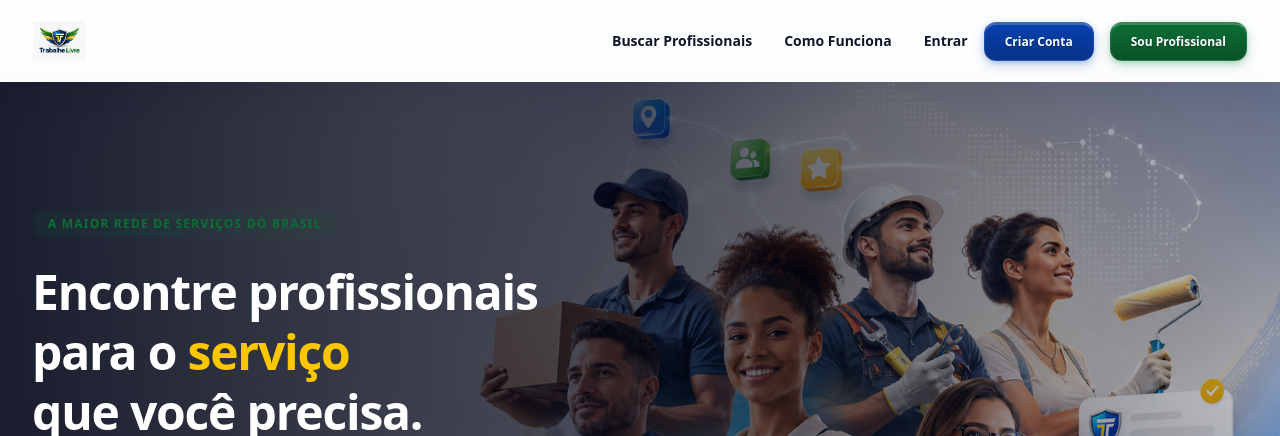
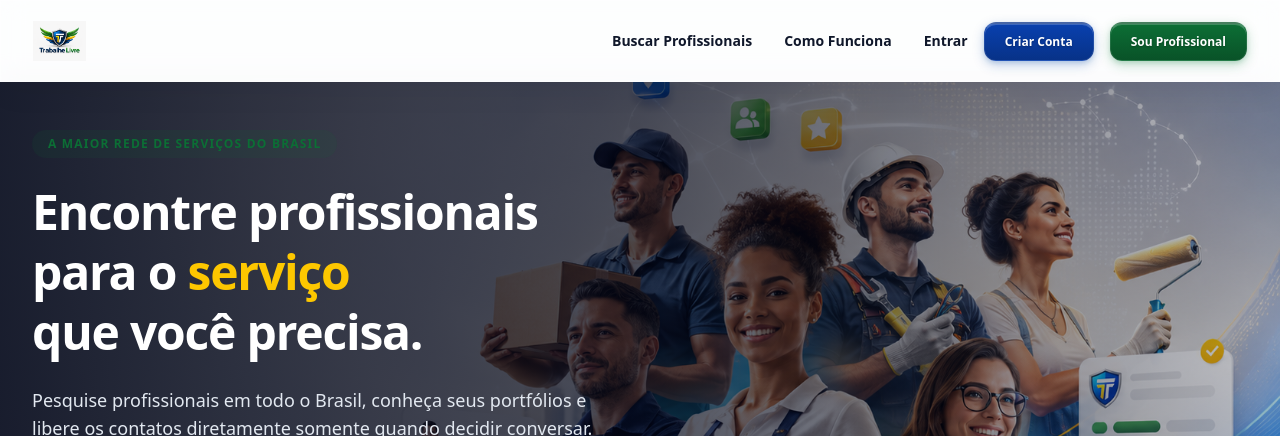
Before and after one commit to Sandromuller1480/trabalhe-livre, a Next.js app: page / in a window 1280 px wide. Shown: the top 436 px of the page. Built offline with nearby package versions, Linux system fonts and the light colour scheme; no server answers; the database is empty.

Commit message:
feat: create home page with search form, category listing, and featured professionals section

```diff
--- a/src/app/(public)/page.tsx
+++ b/src/app/(public)/page.tsx
@@ -155,7 +155,8 @@ export default async function HomePage() {
         <div className="absolute inset-0 bg-gradient-to-r from-slate-950/90 via-slate-950/70 to-slate-950/25 z-0"></div>
 
         <div className="max-w-7xl mx-auto px-4 sm:px-6 lg:px-8 relative z-10 w-full flex flex-col items-start text-left">
-          <span className="text-xs font-bold text-secondary-base uppercase tracking-widest bg-secondary-base/10 px-4 py-1.5 rounded-full mb-6">
+          <div className="-mt-10 sm:-mt-14 lg:-mt-20">
+            <span className="inline-block text-xs font-bold text-secondary-base uppercase tracking-widest bg-secondary-base/10 px-4 py-1.5 rounded-full mb-6">
               A Maior Rede de Serviços do Brasil
             </span>
             <h1 className="text-3xl sm:text-4xl lg:text-5xl font-extrabold tracking-tight mb-6 max-w-2xl leading-tight">
@@ -163,6 +164,7 @@ export default async function HomePage() {
               para o <span className="text-yellow-400">serviço</span><br />
               que você precisa.
             </h1>
+          </div>
           <p className="text-base sm:text-lg text-slate-200 max-w-xl mb-12">
             Pesquise profissionais em todo o Brasil, conheça seus portfólios e libere os contatos diretamente somente quando decidir conversar.
           </p>
```
Lines whose indentation alone changed are shown as unchanged.
